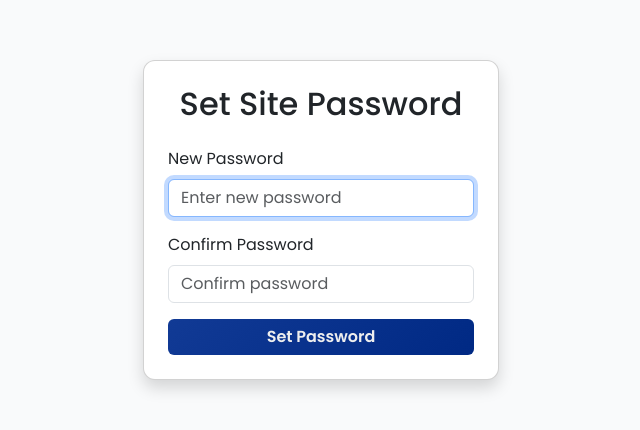
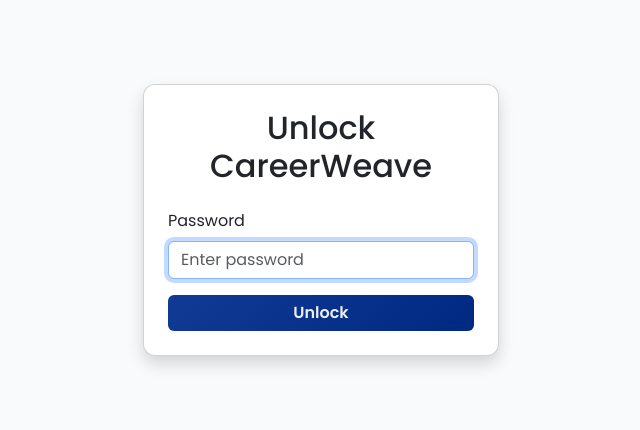
Before and after one commit to ygou0006/5120_education, a React (Vite) app in the folder frontend/: page /unlock in a window 1280 px wide. Shown: the part 188-618 px from the top of the page, without its empty margins (319-959 px from the left). Built offline with nearby package versions, Linux system fonts and the light colour scheme.

Commit message:
Update admin, login, and password protection features

```diff
--- a/frontend/src/pages/Admin.tsx
+++ b/frontend/src/pages/Admin.tsx
@@ -120,12 +120,14 @@
     projected_employment: number | '';
     automation_risk_score: number | '';
     emerging_industry: boolean;
+    vce_requirements: string;
     skills_in_demand: string;
   }>({
     projected_growth_rate: '',
     projected_employment: '',
     automation_risk_score: '',
     emerging_industry: false,
+    vce_requirements: '',
     skills_in_demand: ''
   });
 
@@ -413,6 +415,7 @@
         projected_employment: res.data?.projected_employment ?? '',
         automation_risk_score: res.data?.automation_risk_score ?? '',
         emerging_industry: res.data?.emerging_industry ?? false,
+        vce_requirements: res.data?.vce_requirements?.join(', ') ?? '',
         skills_in_demand: res.data?.skills_in_demand?.join(', ') ?? ''
       });
     } catch (err: any) {
@@ -422,6 +425,7 @@
           projected_employment: '',
           automation_risk_score: '',
           emerging_industry: false,
+          vce_requirements: '',
           skills_in_demand: ''
         });
       } else {
@@ -439,6 +443,7 @@
         projected_employment: futureOutlookForm.projected_employment || undefined,
         automation_risk_score: futureOutlookForm.automation_risk_score || undefined,
         emerging_industry: futureOutlookForm.emerging_industry,
+        vce_requirements: futureOutlookForm.vce_requirements ? futureOutlookForm.vce_requirements.split(',').map(s => s.trim()).filter(Boolean) : undefined,
         skills_in_demand: futureOutlookForm.skills_in_demand ? futureOutlookForm.skills_in_demand.split(',').map(s => s.trim()).filter(Boolean) : undefined
       };
       try {
@@ -863,7 +868,7 @@
                     <textarea value={careerForm.description} onChange={e => setCareerForm({...careerForm, description: e.target.value})} />
                   </div>
                   <div className="form-group">
-                    <label>Skill Level (1-5)</label>
+                    <label>Job Difficulty (1-5)</label>
                     <input type="number" min="1" max="5" value={careerForm.skill_level} onChange={e => setCareerForm({...careerForm, skill_level: parseInt(e.target.value)})} />
                   </div>
                   <div className="form-group">
@@ -1124,14 +1129,23 @@
                 />
               </div>
               <div className="form-group">
-                <label>
+                <label style={{ display: 'flex', alignItems: 'center', gap: '8px' }}>
+                  <span style={{ whiteSpace: 'nowrap' }}>Emerging Industry</span>
                   <input
                     type="checkbox"
                     checked={futureOutlookForm.emerging_industry}
                     onChange={e => setFutureOutlookForm({...futureOutlookForm, emerging_industry: e.target.checked})}
                   />
-                  Emerging Industry
                 </label>
+              </div>
+              <div className="form-group">
+                <label>VCE Requirements (comma separated)</label>
+                <input
+                  type="text"
+                  value={futureOutlookForm.vce_requirements}
+                  onChange={e => setFutureOutlookForm({...futureOutlookForm, vce_requirements: e.target.value})}
+                  placeholder="e.g., Math Methods (Required)"
+                />
               </div>
               <div className="form-group">
                 <label>Skills in Demand (comma separated)</label>
@@ -1143,7 +1157,7 @@
                 />
               </div>
               <div className="form-actions">
-                <button type="submit" disabled={loading}>{loading ? 'Saving...' : 'Save'}</button>
+                <button className='btn btn-gradient-sm' type="submit" disabled={loading}>{loading ? 'Saving...' : 'Save'}</button>
                 <button type="button" className="delete-btn" onClick={handleDeleteFutureOutlook}>Delete</button>
                 <button type="button" onClick={() => setShowFutureOutlookModal(false)}>Cancel</button>
               </div>
--- a/frontend/src/pages/Login.tsx
+++ b/frontend/src/pages/Login.tsx
@@ -27,7 +27,7 @@
         <Col md={5} lg={4}>
           <Card className="auth-card shadow">
             <Card.Body className="p-4">
-              <h2 className="text-center mb-4">Login to Prospect</h2>
+              <h2 className="text-center mb-4">Login to CareerWeave</h2>
               {error && <Alert variant="danger">{error}</Alert>}
               <Form onSubmit={handleSubmit}>
                 <Form.Group className="mb-3">
--- a/frontend/src/pages/PasswordLock.tsx
+++ b/frontend/src/pages/PasswordLock.tsx
@@ -1,45 +1,17 @@
-import { useState, useEffect } from 'react';
+import { useState } from 'react';
 import { useNavigate } from 'react-router-dom';
 import { Container, Row, Col, Card, Form, Button, Alert } from 'react-bootstrap';
+import { AppConfig } from '../config';
 import './Auth.css';
 
 const PasswordLock = () => {
-  const [step, setStep] = useState<'set' | 'enter'>('enter');
   const [password, setPassword] = useState('');
-  const [confirmPassword, setConfirmPassword] = useState('');
   const [error, setError] = useState('');
   const navigate = useNavigate();
 
-  useEffect(() => {
-    const saved = localStorage.getItem('site_password');
-    if (saved) {
-      setStep('enter');
-    } else {
-      setStep('set');
-    }
-  }, []);
-
-  const handleSetPassword = (e: React.FormEvent) => {
-    e.preventDefault();
-    if (password.length < 4) {
-      setError('Password must be at least 4 characters');
-      return;
-    }
-    if (password !== confirmPassword) {
-      setError('Passwords do not match');
-      return;
-    }
-    localStorage.setItem('site_password', password);
-    sessionStorage.setItem('unlocked', 'true');
-    const preLockPath = sessionStorage.getItem('preLockPath') || '/';
-    sessionStorage.removeItem('preLockPath');
-    navigate(preLockPath);
-  };
-
   const handleUnlock = (e: React.FormEvent) => {
     e.preventDefault();
-    const saved = localStorage.getItem('site_password');
-    if (password === saved) {
+    if (password.toLowerCase() === AppConfig.sitePassword.toLowerCase()) {
       sessionStorage.setItem('unlocked', 'true');
       const preLockPath = sessionStorage.getItem('preLockPath') || '/';
       sessionStorage.removeItem('preLockPath');
@@ -55,36 +27,8 @@
         <Col md={5} lg={4}>
           <Card className="auth-card shadow">
             <Card.Body className="p-4">
-              <h2 className="text-center mb-4">
-                {step === 'set' ? 'Set Site Password' : 'Unlock Prospect'}
-              </h2>
+              <h2 className="text-center mb-4">Unlock CareerWeave</h2>
               {error && <Alert variant="danger">{error}</Alert>}
-
-              {step === 'set' ? (
-                <Form onSubmit={handleSetPassword}>
-                  <Form.Group className="mb-3">
-                    <Form.Label>New Password</Form.Label>
-                    <Form.Control
-                      type="password"
-                      placeholder="Enter new password"
-                      value={password}
-                      onChange={(e) => setPassword(e.target.value)}
-                      required
-                    />
-                  </Form.Group>
-                  <Form.Group className="mb-3">
-                    <Form.Label>Confirm Password</Form.Label>
-                    <Form.Control
-                      type="password"
-                      placeholder="Confirm password"
-                      value={confirmPassword}
-                      onChange={(e) => setConfirmPassword(e.target.value)}
-                      required
-                    />
-                  </Form.Group>
-                  <Button variant="primary" type="submit" className="w-100 btn-gradient">Set Password</Button>
-                </Form>
-              ) : (
               <Form onSubmit={handleUnlock}>
                 <Form.Group className="mb-3">
                   <Form.Label>Password</Form.Label>
@@ -99,7 +43,6 @@
                 </Form.Group>
                 <Button variant="primary" type="submit" className="w-100 btn-gradient">Unlock</Button>
               </Form>
-              )}
             </Card.Body>
           </Card>
         </Col>
```
Also changed, not shown: frontend/src/types/index.ts (+11 -0 lines). Lines whose indentation alone changed are shown as unchanged.
